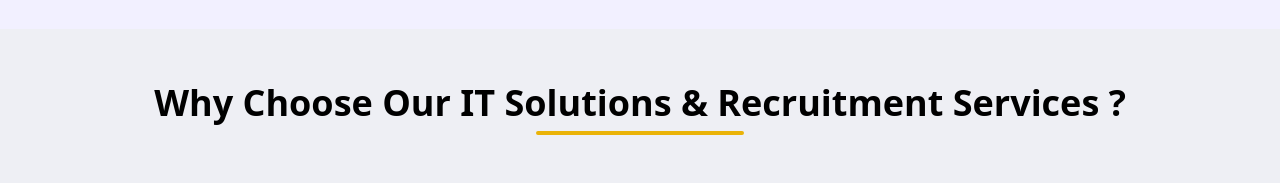
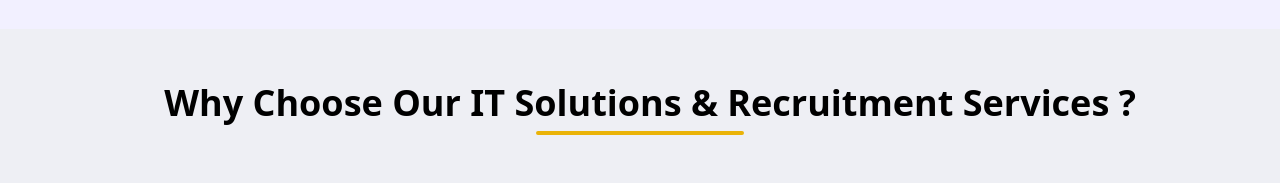
Before and after one commit to sheet1234567890/Nimbad, a plain HTML site: page index.html in a window 1280 px wide. Shown: the part 963-1146 px from the top of the page. Drawn offline with Linux system fonts and the light colour scheme.

Commit message:
by sheet

```diff
--- a/index.html
+++ b/index.html
@@ -97,7 +97,7 @@
     <!-- recruiter -->
     <div class="grid  lg:grid-cols-12 bg-[#EEEFF4]">
         <div class="lg:col-span-12 flex justify-center items-center h-20 md:h-40 flex-col gap-2 order-1">
-            <p class="text-2xl font-bold sm:text-4xl ">Why Choose Our IT Solutions & Recruitment Services ?</p>
+            <p class="text-2xl font-bold sm:text-4xl " style="padding-left: 20px;">Why Choose Our IT Solutions & Recruitment Services ?</p>
             <div class="w-36 sm:w-52 h1 border-yellow-500 border-2 rounded-md"></div>
         </div>
         <div class="lg:col-span-7 grid md:grid-cols-2 gap-4 p-4 border order-3 lg:order-2 text-xl">
```
